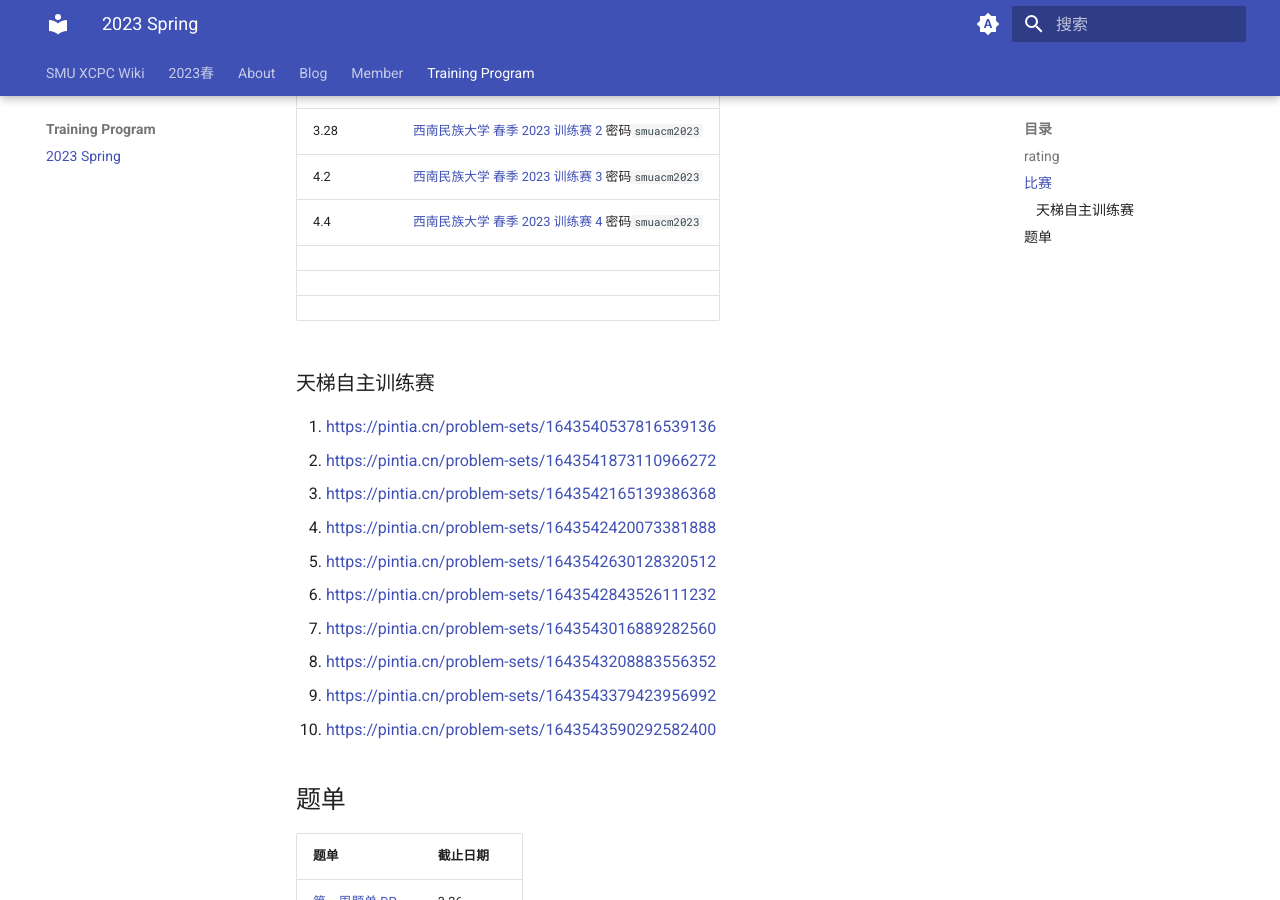
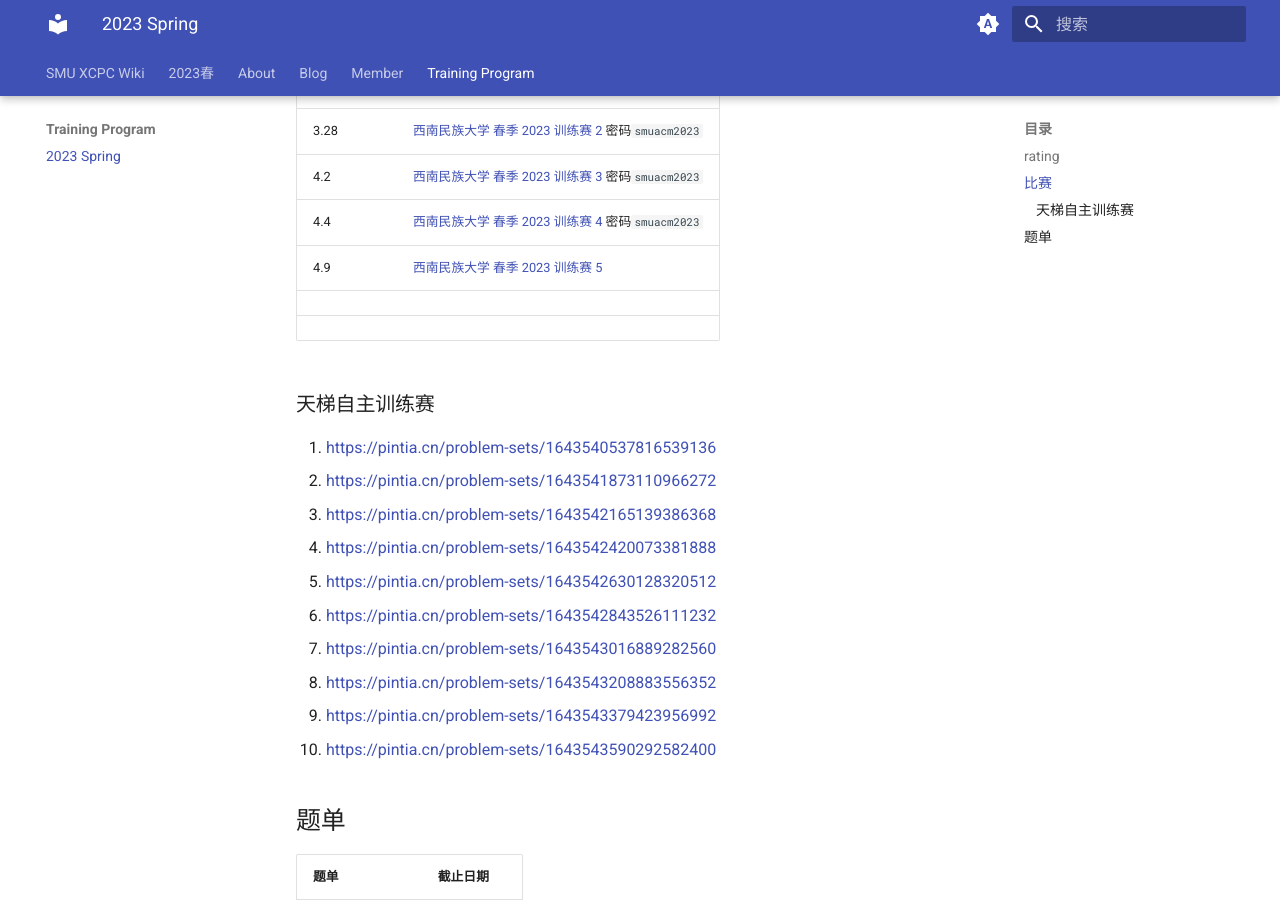
Before and after one commit to SMU-XCPC/wiki, an MkDocs documentation site: the page built from docs/Training Program/2023 Spring.md, in a window 1280 px wide and 900 px high, scrolled down 1130 px. Built offline with MkDocs 1.6.1 and Material for MkDocs 9.7.7, drawn with Linux system fonts in a browser that asks for light colours.

Commit message:
Update 2023 Spring.md

```diff
--- a/docs/Training Program/2023 Spring.md
+++ b/docs/Training Program/2023 Spring.md
@@ -38,7 +38,7 @@
 | 3.28 | [西南民族大学 春季 2023 训练赛 2](https://www.nowcoder.com/acm/contest/54281) 密码`smuacm2023` |
 | 4.2  | [西南民族大学 春季 2023 训练赛 3](https://www.nowcoder.com/acm/contest/54284) 密码`smuacm2023` |
 | 4.4  | [西南民族大学 春季 2023 训练赛 4](https://ac.nowcoder.com/acm/contest/55166) 密码`smuacm2023` |
-|      |                                                              |
+| 4.9  | [西南民族大学 春季 2023 训练赛 5](https://pintia.cn/problem-sets/1644899588408238080) |
 |      |                                                              |
 |      |                                                              |
 
```
